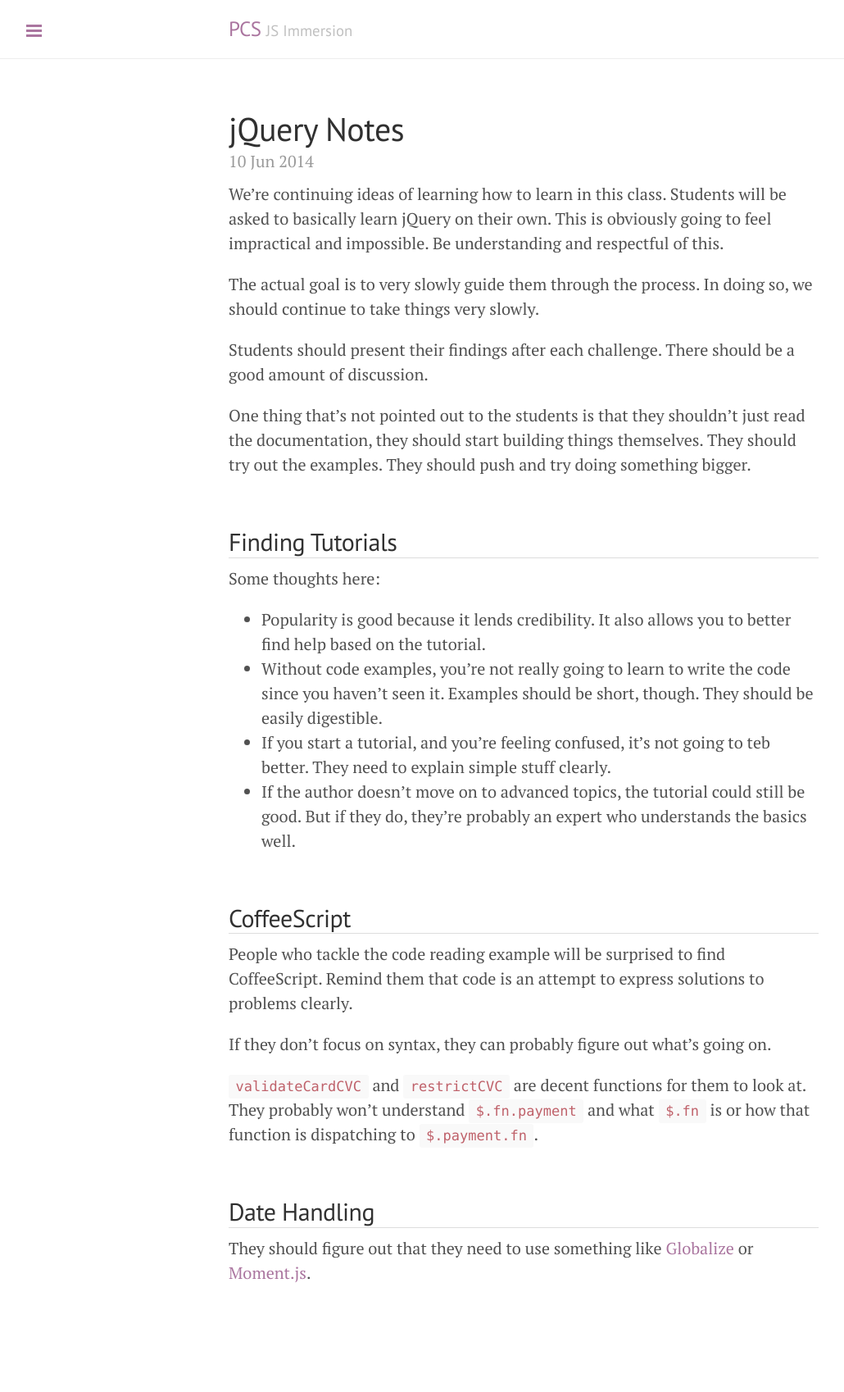
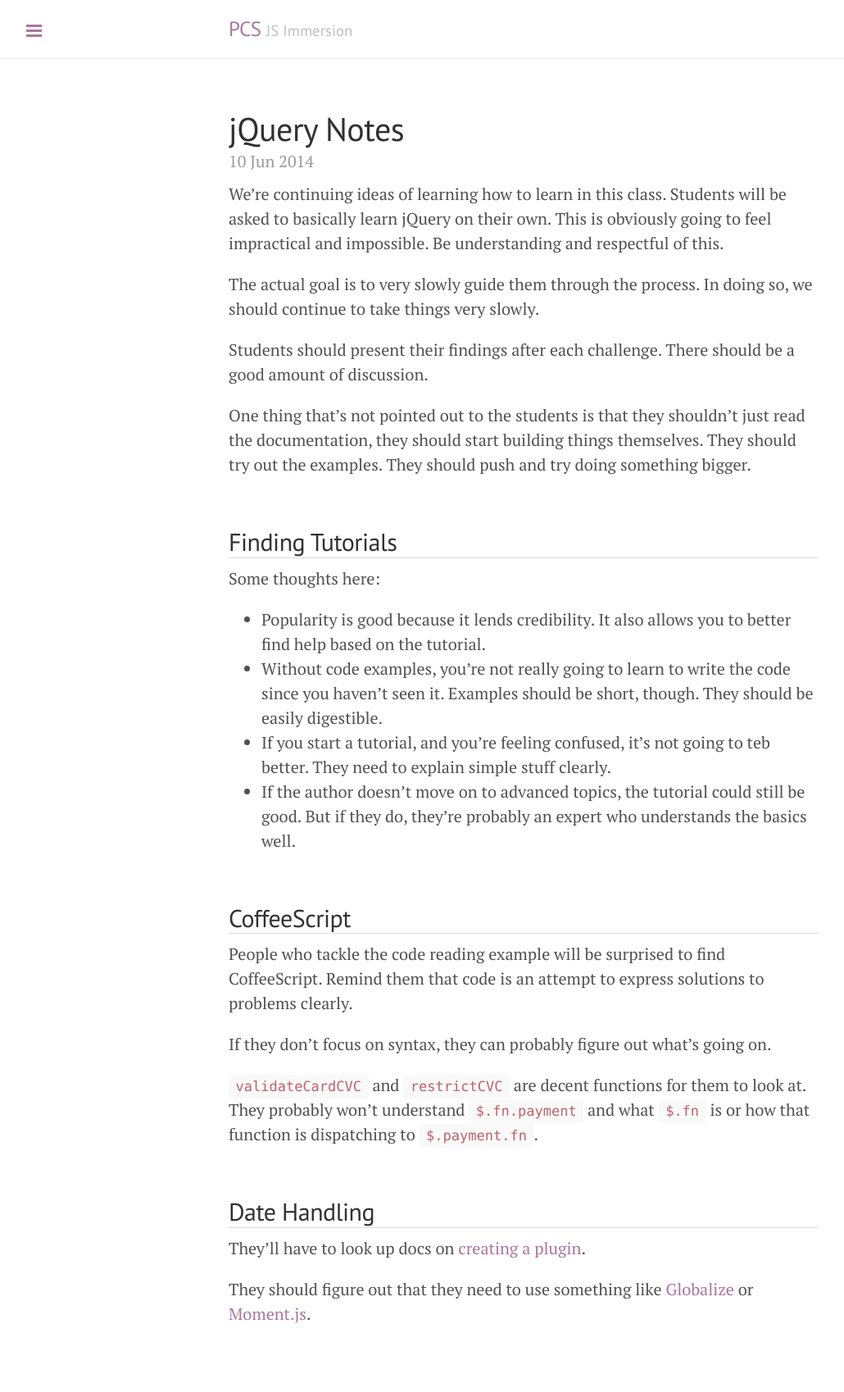
Before and after one commit to wbyoung/jsi, a Jekyll site: the page built from _posts/00-05-02-jquery-notes.md, in a window 1280 px wide. Shown: the whole page at 82% size, without its empty margins (1-1031 px from the left). Built offline with Jekyll 4.4.1, drawn with Linux system fonts in a browser that asks for light colours; nearby versions of some CDN libraries; Markdown is read by kramdown in place of the engine named in the settings; before the commit the page ends 1648 px from its top, so only the background shows below that.

Commit message:
Challenge notes.

```diff
--- a/_posts/00-05-02-jquery-notes.md
+++ b/_posts/00-05-02-jquery-notes.md
@@ -49,8 +49,11 @@ function is dispatching to `$.payment.fn`.
 
 ## Date Handling
 
+They'll have to look up docs on [creating a plugin][jquery-create-plugin].
+
 They should figure out that they need to use something like
 [Globalize][globalize] or [Moment.js][moment].
 
+[jquery-create-plugin]: http://learn.jquery.com/plugins/basic-plugin-creation/
 [globalize]: https://github.com/jquery/globalize
 [moment]: https://github.com/moment/moment/
```
